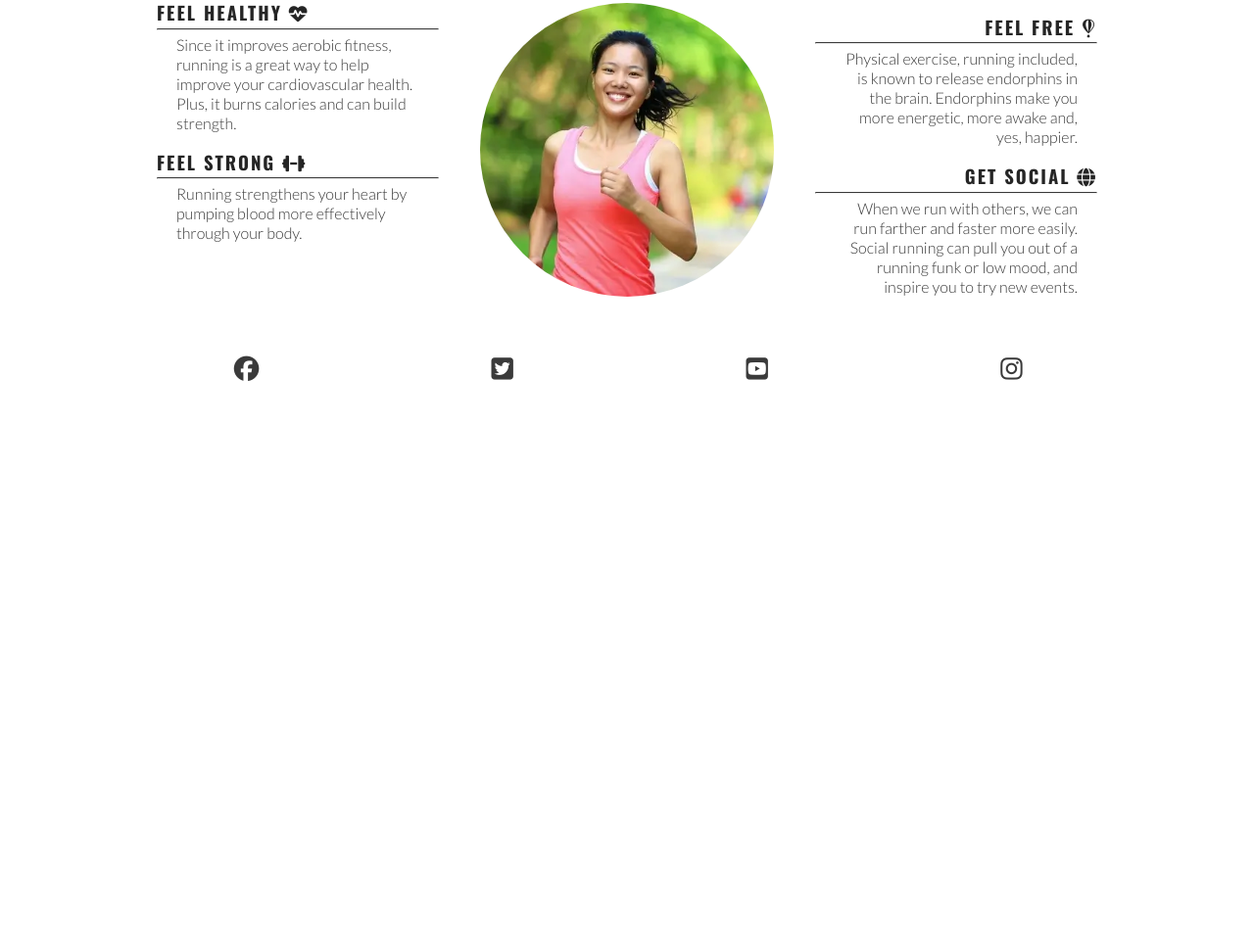
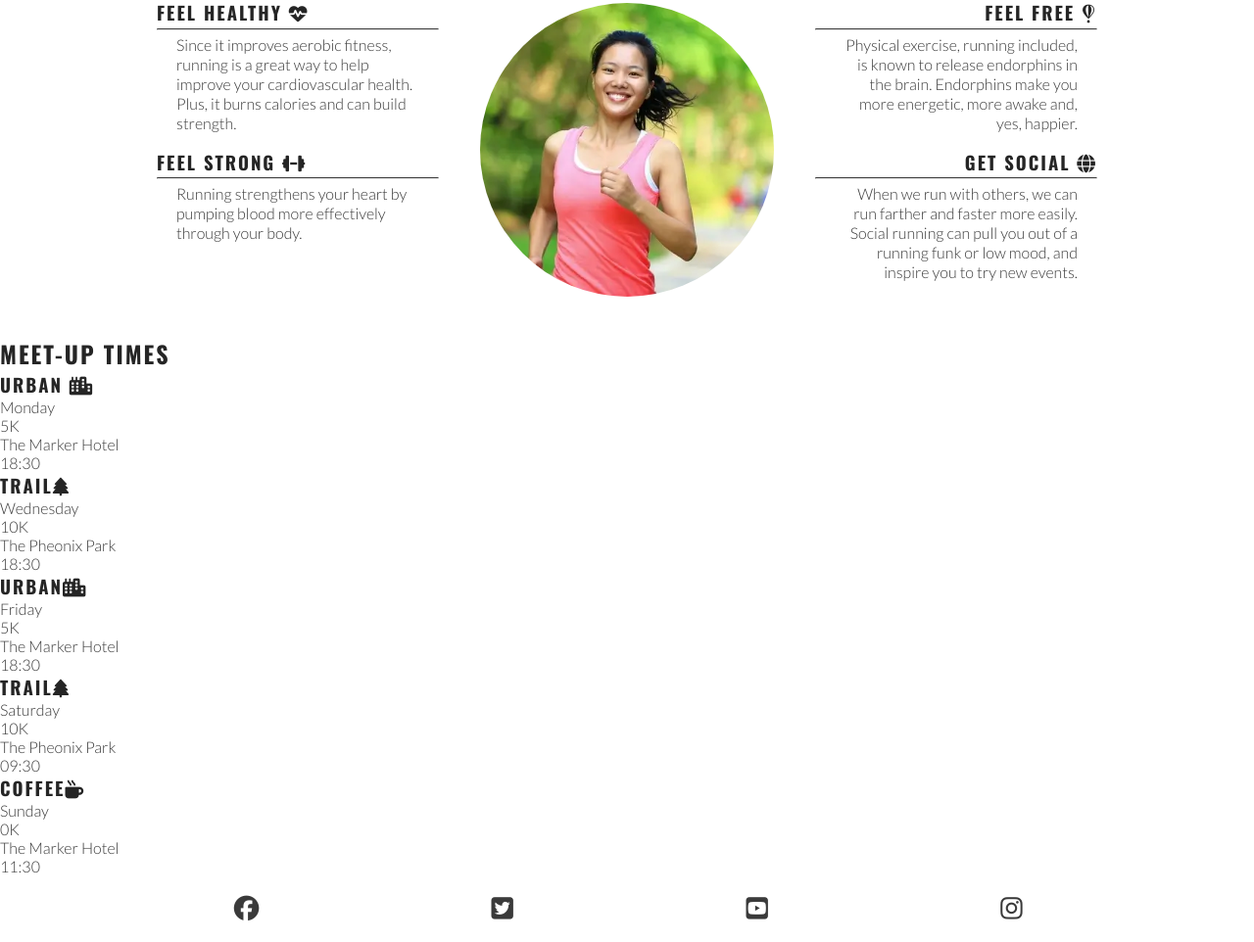
Before and after one commit to Milosson/Love-Running, a plain HTML site: page index.html in a window 1280 px wide. Shown: the part 782-1744 px from the top of the page at 98% size. Before the commit the page ends 1193 px from the top, so only its background shows below. Drawn offline with nearby package versions, Linux system fonts and the light colour scheme.

Commit message:
add meetups section on HTML

```diff
--- a/assets/css/style.css
+++ b/assets/css/style.css
@@ -143,6 +143,23 @@ main {
     margin: 5px 0;
 }
 
+#circle-cover-bg {
+    background: url('../images/reasons-image.webp') no-repeat top center / cover;
+    height: 90vw;
+    width: 90vw;
+    margin-bottom: 20px;
+    /* Makes the square image into a circle */
+    border-radius: 50%;
+    max-width: 300px;
+    max-height: 300px;
+}
+
+#benefits-image {
+    display: flex;
+    align-items: center;
+    justify-content: center;
+}
+
 /* Footer */
 #social-networks {
     text-align: center;
@@ -156,26 +173,6 @@ main {
     font-size: 160%;
     padding: 5%;
     color: #3a3a3a;
-}
-
-#circle-cover-bg {
-    background: url("../images/reasons-image.webp") no-repeat top center / cover;
-    height: 90vw;
-    width: 90vw;
-    margin-bottom: 20px;
-    /* Makes the square image into cirlce */
-    border-radius: 50%;
-    max-width: 300px;
-    max-height: 300px;
-
-}
-
-/* Adding Flexbox properties for adaptive on larger screen */
-
-#benefits-image {
-    display: flex;
-    align-items: center;
-    justify-content: center;
 }
 
 /* Media query: tablets and larger (768px and up) */
@@ -220,7 +217,7 @@ main {
         right: 50px;
     }
 
-    /* Reason section */
+    /* Reasons section */
     #benefits-physical,
     #benefits-mental {
         display: flex;
@@ -233,7 +230,7 @@ main {
         width: 75%;
     }
 
-    #benefits-mental {
+    #benefits-mental>div {
         text-align: end;
         align-self: flex-end;
     }
@@ -247,11 +244,9 @@ main {
     }
 }
 
-/* Large devices (desktops 12900px and up) */
-
 @media screen and (min-width: 1200px) {
 
-    /* Reason Section */
+    /* Reasons section */
     #benefits {
         display: flex;
         flex-direction: row;
@@ -260,18 +255,20 @@ main {
     #benefits>div {
         flex: 1;
     }
+
+    #benefits-image {
+        order: 0
+    }
+
     #benefits-mental {
         order: 1;
     }
 
-    #benefits-image {
-        order: 0;
+    #benefits-mental>div {
+        align-self: flex-start;
     }
-#benefits-mental > div {
-    align-self: flex-start;
+
+    #benefits-physical>div {
+        align-self: flex-end;
+    }
 }
-#benefits-physical > div {
-    align-self: flex-end;
-}
-
-}
--- a/index.html
+++ b/index.html
@@ -95,6 +95,47 @@
         </div>
       </div>
     </section>
+    <!-- Meetup times section -->
+    <section id="meetups">
+      <h2>Meet-up times</h2>
+      <div id="times">
+        <div>
+          <h3>Urban <i class="fa-solid fa-city"></i></h3>
+          <p>Monday</p>
+          <p>5K</p>
+          <p>The Marker Hotel</p>
+          <p>18:30</p>
+        </div>
+        <div>
+          <h3>Trail<i class="fa-solid fa-tree"></i></h3>
+          <p>Wednesday</p>
+          <p>10K</p>
+          <p>The Pheonix Park</p>
+          <p>18:30</p>
+        </div>
+        <div>
+          <h3>Urban<i class="fa-solid fa-city"></i></h3>
+          <p>Friday</p>
+          <p>5K</p>
+          <p>The Marker Hotel</p>
+          <p>18:30</p>
+        </div>
+        <div>
+          <h3>Trail<i class="fa-solid fa-tree"></i></h3>
+          <p>Saturday</p>
+          <p>10K</p>
+          <p>The Pheonix Park</p>
+          <p>09:30</p>
+        </div>
+        <div>
+          <h3>Coffee<i class="fa-solid fa-mug-hot"></i></h3>
+          <p>Sunday</p>
+          <p>0K</p>
+          <p>The Marker Hotel</p>
+          <p>11:30</p>
+        </div>
+      </div>
+    </section>
   </main>
 
   <!-- Footer -->
```
